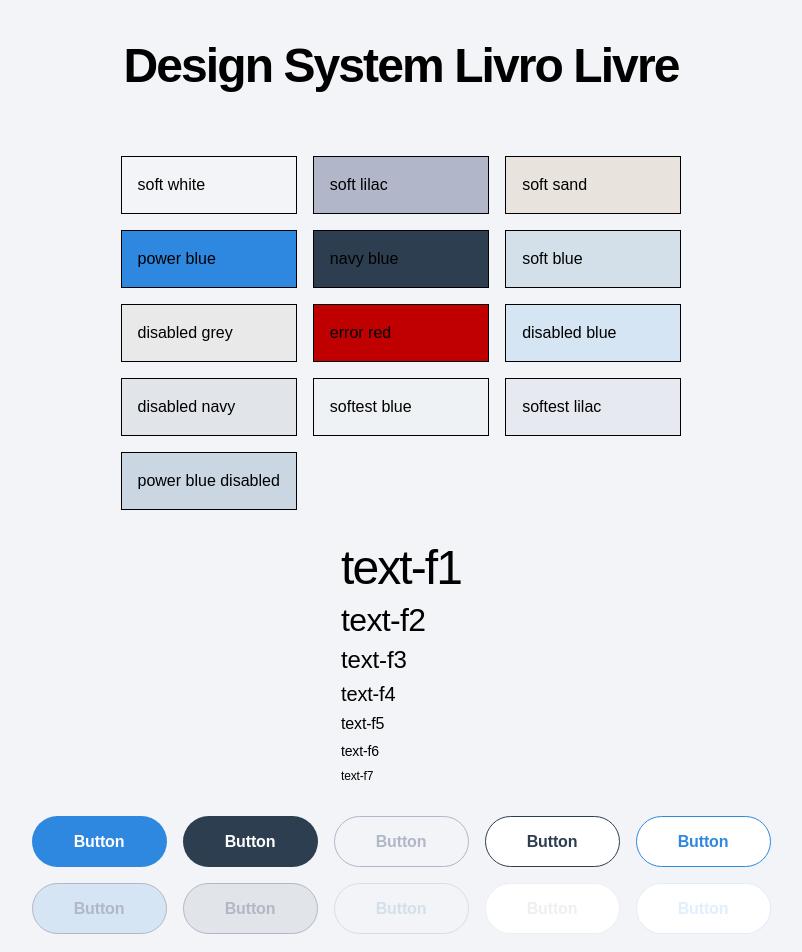
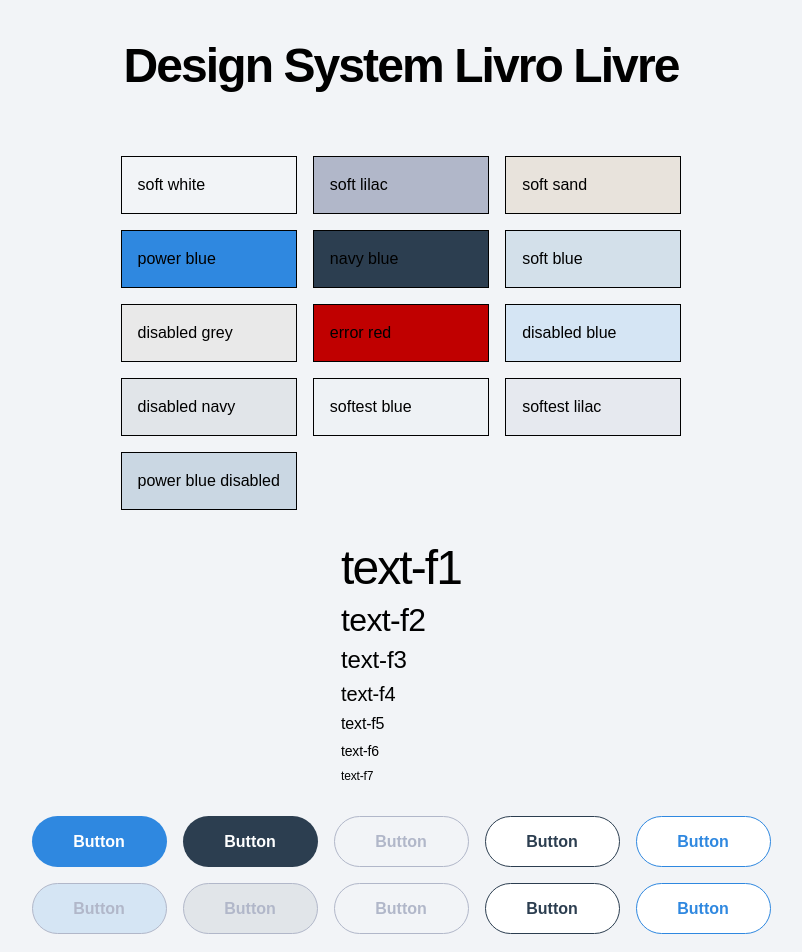
Before and after one commit to HCarrer/livro-livre-admin, a Next.js app: page / in a window 1280 px wide. Shown: the top 952 px of the page, without its empty margins (239-1041 px from the left). Built offline with nearby package versions, Linux system fonts and the light colour scheme; a web font is replaced by a local one.

Commit message:
chore: button refactor

```diff
--- a/src/design-system/button.tsx
+++ b/src/design-system/button.tsx
@@ -1,3 +1,6 @@
+import { cn } from "@/lib/utils"
+import { cva } from "class-variance-authority"
+
 interface ButtonProps {
     label?: string
     onClick?: (event: React.MouseEvent<HTMLButtonElement>) => void
@@ -5,34 +8,68 @@ interface ButtonProps {
     disabled?: boolean
 }
 
-const BASE_CLASSNAME = 'px-6 py-3 min-w-[135px] h-[51px] text-f5 !leading-[16px] rounded-full font-semibold '
-
-const VARIANT_CLASSNAME = {
-  main: 'bg-power-blue text-white',
-  secondary: 'bg-navy-blue text-white',
-  tertiary: 'bg-soft-white border border-soft-lilac text-soft-lilac',
-  outline: 'bg-white border border-navy-blue text-navy-blue',
-  primaryOutline: 'bg-white border border-power-blue text-power-blue',
-}
-
-const  DISABLED_CLASSNAME = {
-  main: 'bg-disabled-blue text-soft-lilac border border-soft-lilac',
-  secondary: 'bg-disabled-navy text-soft-lilac border border-soft-lilac',
-  tertiary: 'bg-soft-white border border-soft-blue text-soft-blue',
-  outline: 'bg-white border border-disabled-navy text-disabled-navy',
-  primaryOutline: 'bg-white border border-disabled-blue text-disabled-blue',
-}
-
-const HOVER_CLASSNAME = 'transition-all duration-100 ease-in-out hover:drop-shadow-[-2px_2px_4px_#00000030]'
+const classNameVariants = cva(
+  'px-6 py-3 min-w-[135px] h-[51px] text-f5 !leading-[16px] rounded-full font-semibold transition-all duration-100 ease-in-out hover:drop-shadow-[-2px_2px_4px_#00000030]',
+  {
+    variants: {
+      variant: {
+        main:
+          'bg-power-blue text-white',
+        secondary:
+          'bg-navy-blue text-white',
+        tertiary:
+          'bg-soft-white border border-soft-lilac text-soft-lilac',
+        outline:
+          'bg-white border border-navy-blue text-navy-blue',
+        primaryOutline:
+          'bg-white border border-power-blue text-power-blue',
+      },
+      disabled: {
+        true: 'pointer-events-none',
+        false: 'cursor-pointer'
+      }
+    },
+    compoundVariants: [
+      {
+        variant: 'main',
+        disabled: true,
+        class: 'bg-disabled-blue text-soft-lilac border border-soft-lilac'
+      },
+      {
+        variant: 'secondary',
+        disabled: true,
+        class: 'bg-disabled-navy text-soft-lilac border border-soft-lilac'
+      },
+      {
+        variant: 'tertiary',
+        disabled: true,
+        class: 'bg-soft-white border border-soft-lilac text-soft-lilac'
+      },
+      {
+        variant: 'outline',
+        disabled: true,
+        class: 'bg-white border border-navy-blue text-navy-blue'
+      },
+      {
+        variant: 'primaryOutline',
+        disabled: true,
+        class: 'bg-white border border-power-blue text-power-blue'
+      }
+    ],
+    defaultVariants: {
+      variant: 'main',
+    }
+  }
+)
 
 
-const Button = ({label, onClick, variant = 'main', disabled = false, ...props }: ButtonProps) => {
+const Button = ({ label, onClick, variant = 'main', disabled = false, ...props }: ButtonProps) => {
   return (
     <button
-      className={`${BASE_CLASSNAME} ${disabled ? DISABLED_CLASSNAME[variant] : `${VARIANT_CLASSNAME[variant]} ${HOVER_CLASSNAME} cursor-pointer`}`}
+      {...props}
+      className={cn(classNameVariants({ variant, disabled }))}
       onClick={onClick}
       disabled={disabled}
-      {...props}
     >
       {label}
     </button>
--- /dev/null
+++ b/src/lib/utils.ts
@@ -0,0 +1,14 @@
+import { type ClassValue, clsx } from 'clsx'
+import { extendTailwindMerge } from 'tailwind-merge'
+
+const twMerge = extendTailwindMerge({
+  extend: {
+    classGroups: {
+      'font-size': ['f1', 'f2', 'f3', 'f4', 'f5', 'f6', 'f7']
+    },
+  }
+})
+
+export function cn(...inputs: ClassValue[]) {
+  return twMerge(clsx(inputs))
+}
```
Also changed, not shown: package.json (+8 -5 lines), 1 other file (tests, documents, lock files or other folders).
